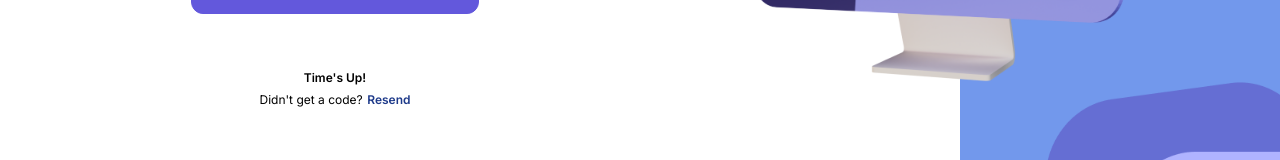
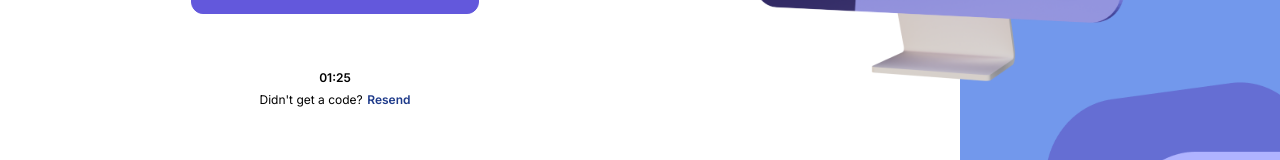
Before and after one commit to jethrocadang/desk-flow-hdbs-v2, a Next.js app: page /verification/1 in a window 1280 px wide. Shown: the part 510-670 px from the top of the page. Built offline with nearby package versions, Linux system fonts and the light colour scheme.

Commit message:
bug/fix: auth[resend otp | final touches]

```diff
--- a/src/app/(_authentication)/verification/[id]/page.tsx
+++ b/src/app/(_authentication)/verification/[id]/page.tsx
@@ -8,7 +8,9 @@ import Link from "next/link";
 import ResendButton from "@/components/ui/segments/auth/resendButton";
 
 export default function Page({ params }: { params: { email: string } }) {
+  // Take email from URL & decode the email from URL
   const email = params.email;
+  const decodedEmail = decodeURIComponent(email)
 
   return (
     <div>
@@ -68,7 +70,7 @@ export default function Page({ params }: { params: { email: string } }) {
                     <OtpForm />
                   </div>
                   <div className="mt-14 flex justify-center ">
-                    <ResendButton email={email} />
+                    <ResendButton email={decodedEmail} />
                   </div>
                   <br />
                 </div>
--- a/src/components/ui/segments/auth/resendButton.tsx
+++ b/src/components/ui/segments/auth/resendButton.tsx
@@ -3,26 +3,28 @@
 import { resendOtp } from "@/actions/authentication/resendOtp";
 import { FormEvent, startTransition, useEffect, useState } from "react";
 
-import {
-  Alert,
-  AlertDescription,
-  AlertTitle,
-} from "@/components/ui/shadcn/alert";
+import { Alert, AlertDescription } from "@/components/ui/shadcn/alert";
 import { AlertCircle } from "lucide-react";
 
 export default function ResendButton({ email }: { email: string }) {
-  const [minutes, setMinutes] = useState(0);
-  const [seconds, setSeconds] = useState(5);
+  // Timer
+  const [minutes, setMinutes] = useState(1);
+  const [seconds, setSeconds] = useState(30);
+  // Erro Handling
   const [error, setError] = useState("");
   const [success, setSuccess] = useState("");
 
+  // Timer
   useEffect(() => {
     const interval = setInterval(() => {
+      // Minus one if the seconds is not 0
       if (seconds > 0) {
         setSeconds(seconds - 1);
       }
+      // If seconds turns to 0 minus 1 for minutes && if minutes is 0 set to 59 seconds
       if (seconds === 0) {
         if (minutes === 0) {
+          // Stops countdown of minutes and seconds turns to zero
           clearInterval(interval);
         } else {
           setSeconds(59);
@@ -31,17 +33,21 @@ export default function ResendButton({ email }: { email: string }) {
       }
     }, 1000);
     return () => {
-      clearInterval(interval);
+      clearInterval(interval); // Stops interval whenever the component unmounts
     };
-  }, [seconds]);
+  }, [seconds]); // Re-run everytime seconds changes;
 
+  //Submit button
   const handleSubmit = (e: FormEvent<HTMLFormElement>) => {
     e.preventDefault();
+    // Reset Error handling
     setSuccess("");
     setError("");
-    setMinutes(0);
-    setSeconds(3);
+    // Reset timer when clicked
+    setMinutes(1);
+    setSeconds(30);
 
+    // Logics goes here: Go to actions
     startTransition(() => {
       resendOtp(email).then((data) => {
         setSuccess(data.success);
@@ -50,27 +56,33 @@ export default function ResendButton({ email }: { email: string }) {
     });
   };
 
+  // Combined minutes & seconds
   const remainingTime = `${minutes < 10 ? `0${minutes}` : minutes}:${
     seconds < 10 ? `0${seconds}` : seconds
   }`;
 
   return (
     <form onSubmit={handleSubmit}>
+     {/** Error UIs */}
       {error && (
         <Alert variant="destructive" className="mt-5">
           <AlertCircle className="h-4 w-4" />
           <AlertDescription>{error}</AlertDescription>
         </Alert>
       )}
-      {error && (
+      {success && (
         <Alert variant="destructive" className="mt-5">
           <AlertCircle className="h-4 w-4" />
-          <AlertDescription>{error}</AlertDescription>
+          <AlertDescription>{success}</AlertDescription>
         </Alert>
       )}
+
+      {/** CountDown */}
       <div className="text-black text-xs flex justify-center font-semibold">
         {minutes === 0 && seconds === 0 ? "Time's Up!" : remainingTime}
       </div>
+
+      {/**Text && Button */}
       <div>
         <span className="text-black text-xs">Didn&apos;t get a code?</span>{" "}
         <button
--- a/src/components/ui/segments/auth/signUpForm.tsx
+++ b/src/components/ui/segments/auth/signUpForm.tsx
@@ -53,7 +53,7 @@ export default function SignUpForm() {
         setSuccess(data.success);
 
         if(data.success){
-          router.push(`/verficication/${values.email}`)
+          router.push(`/verification/${values.email}`)
         }
       });
     });
```
